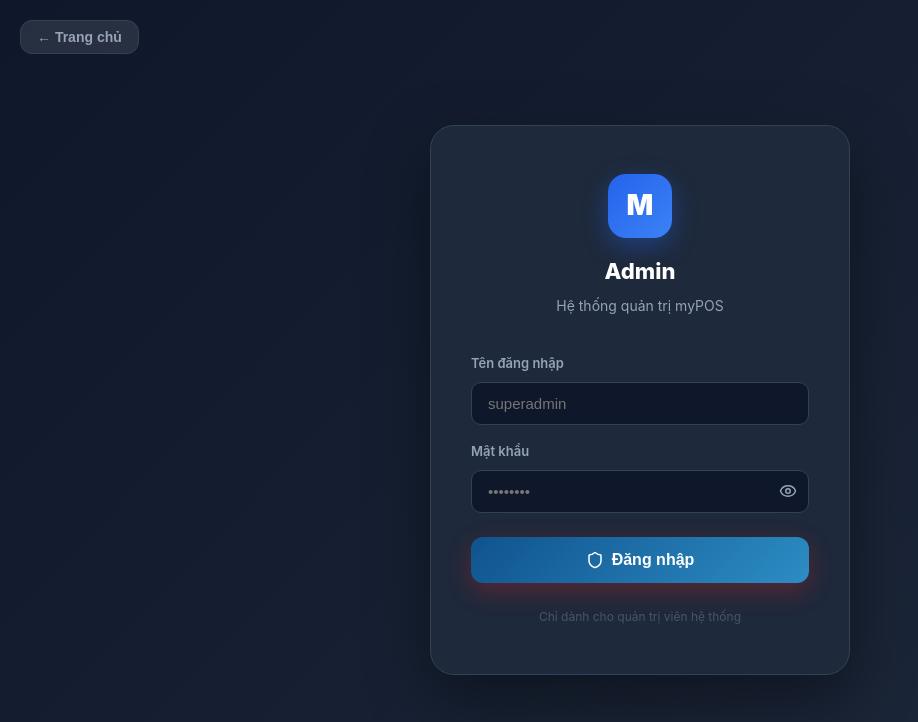
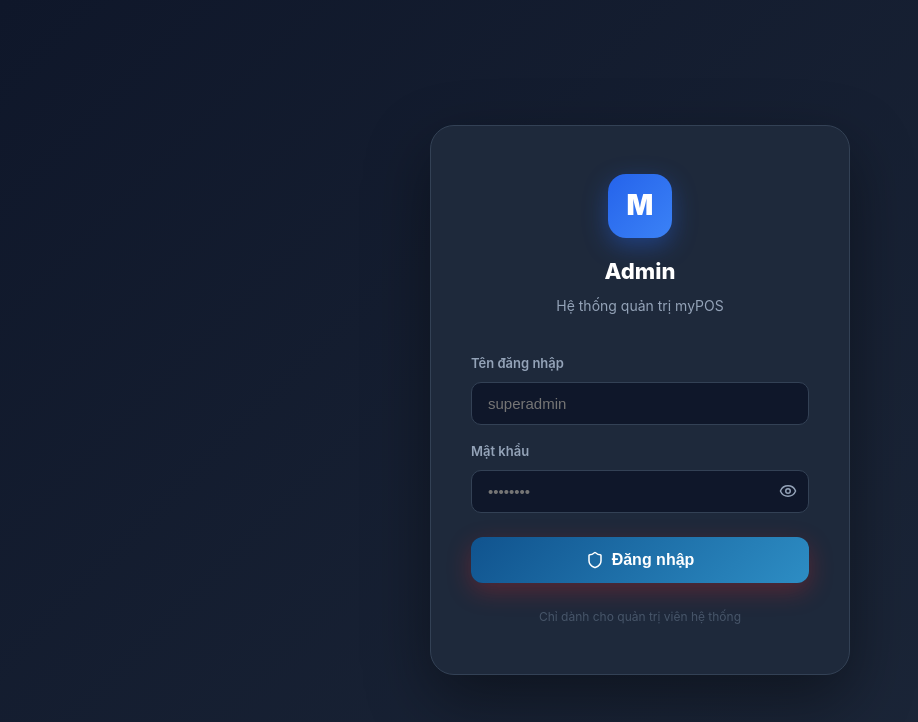
Before and after one commit to quangvu14022004-beep/LandingPage_MyPOS, a Next.js app: page /login in a window 1280 px wide. Shown: the top 722 px of the page, without its empty margins (0-918 px from the left). Built offline with nearby package versions, Linux system fonts and the light colour scheme.

Commit message:
xóa nút quay lại không cần thiết

```diff
--- a/app/login/page.tsx
+++ b/app/login/page.tsx
@@ -42,20 +42,6 @@ export default function SuperAdminLogin() {
       display: 'flex', alignItems: 'center', justifyContent: 'center',
       padding: '24px',
     }}>
-      {/* Nút về home */}
-      <button onClick={() => window.location.href = '/home'} style={{
-        position: 'fixed', top: '20px', left: '20px',
-        background: 'rgba(255,255,255,0.1)', border: '1px solid #334155',
-        borderRadius: '12px', padding: '8px 16px',
-        display: 'flex', alignItems: 'center', gap: '8px',
-        cursor: 'pointer', fontSize: '14px', fontWeight: '600',
-        color: '#94A3B8', transition: 'all 0.2s ease', zIndex: 100,
-      }}
-        onMouseEnter={e => (e.currentTarget.style.transform = 'translateX(-3px)')}
-        onMouseLeave={e => (e.currentTarget.style.transform = 'translateX(0)')}
-      >
-        ← Trang chủ
-      </button>
 
       <div style={{
         background: '#1E293B', borderRadius: '24px',
--- a/components/dashboard/AccountsTab.tsx
+++ b/components/dashboard/AccountsTab.tsx
@@ -214,7 +214,7 @@
 
           {/* PHÂN TRANG */}
           <div style={{ display: 'flex', justifyContent: 'space-between', alignItems: 'center', marginTop: 14, fontSize: 12, color: colors.textMuted }}>
-  <span>{d?.page || 'Trang'} {page}/{totalPages} — {filtered.length} {d?.accounts_count || 'tài khoản'}</span>
+  <span>{d?.page || 'Trang'} {page}/{totalPages}</span>
   <div style={{ display: 'flex', gap: 4 }}>
     {/* Nút Trước */}
     <button onClick={() => setPage(p => Math.max(1, p - 1))} disabled={page === 1} style={{ padding: '5px 10px', borderRadius: 6, border: `1px solid ${colors.border}`, background: 'transparent', color: colors.textMuted, cursor: page === 1 ? 'not-allowed' : 'pointer', opacity: page === 1 ? 0.4 : 1 }}>‹</button>
--- a/components/dashboard/AuditLogsTab.tsx
+++ b/components/dashboard/AuditLogsTab.tsx
@@ -211,7 +211,7 @@ export default function AuditLogsTab({ colors, isDark,d }: any) {
 
         {/* PHÂN TRANG */}
         <div style={{ display: 'flex', justifyContent: 'space-between', alignItems: 'center', marginTop: 14, fontSize: 12, color: colors.textMuted }}>
-          <span>{d?.page || 'Trang'} {meta.page}/{meta.total_pages || 1} — {meta.total || 0} {d?.auditLogs || 'nhật ký'}</span>
+          <span>{d?.page || 'Trang'} {meta.page}/{meta.total_pages || 1} </span>
           <div style={{ display: 'flex', gap: 4 }}>
             <button onClick={() => setPage(p => Math.max(1, p - 1))} disabled={page === 1} style={{ padding: '5px 10px', borderRadius: 6, border: `1px solid ${colors.border}`, background: 'transparent', color: colors.textMuted, cursor: page === 1 ? 'not-allowed' : 'pointer', opacity: page === 1 ? 0.4 : 1 }}>‹</button>
             {Array.from({ length: meta.total_pages || 1 }, (_, i) => i + 1).map(p => (
```
Also changed, not shown: components/dashboard/Sidebar.tsx (+6 -6 lines).
